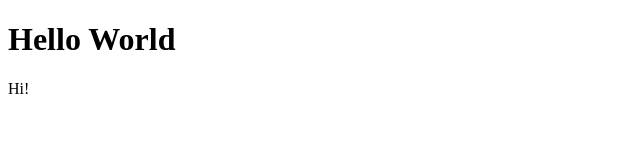
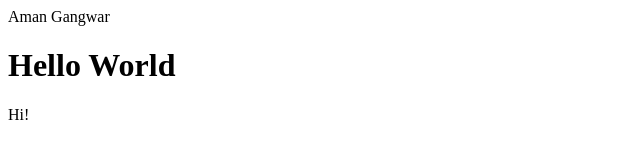
Before and after one commit to antaresiota/antaresiota.github.io, a plain HTML site: page index.html in a window 1280 px wide. Shown: the whole page, without its empty margins (0-640 px from the left). Drawn offline with Linux system fonts and the light colour scheme.

Commit message:
Update index.html

```diff
--- a/index.html
+++ b/index.html
@@ -1,7 +1,10 @@
 <!DOCTYPE html>
 <html>
-<body>
-<h1>Hello World</h1>
-<p> Hi! </p>
-</body>
+    <head>
+        Aman Gangwar
+    </head>
+    <body>
+        <h1>Hello World</h1>
+        <p> Hi! </p>
+    </body>
 </html>
```
